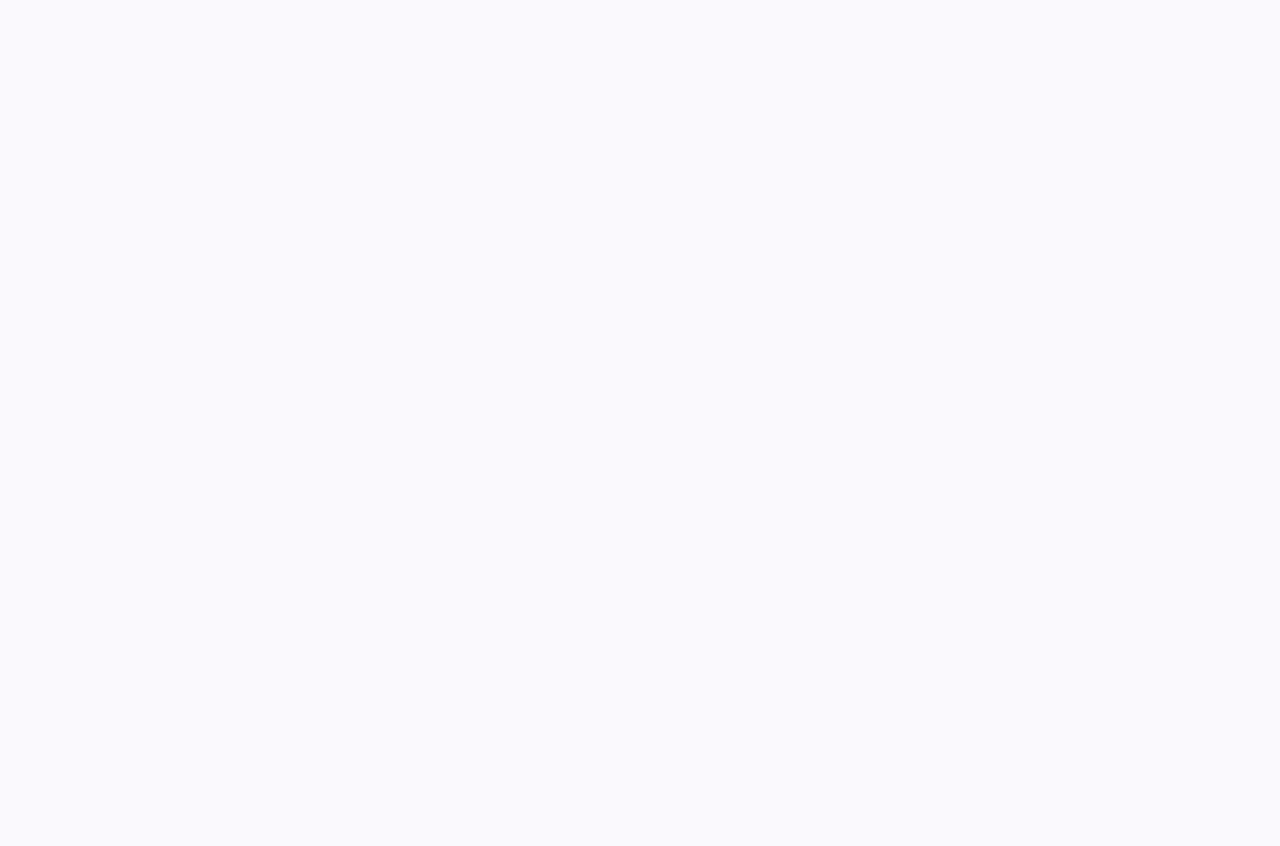
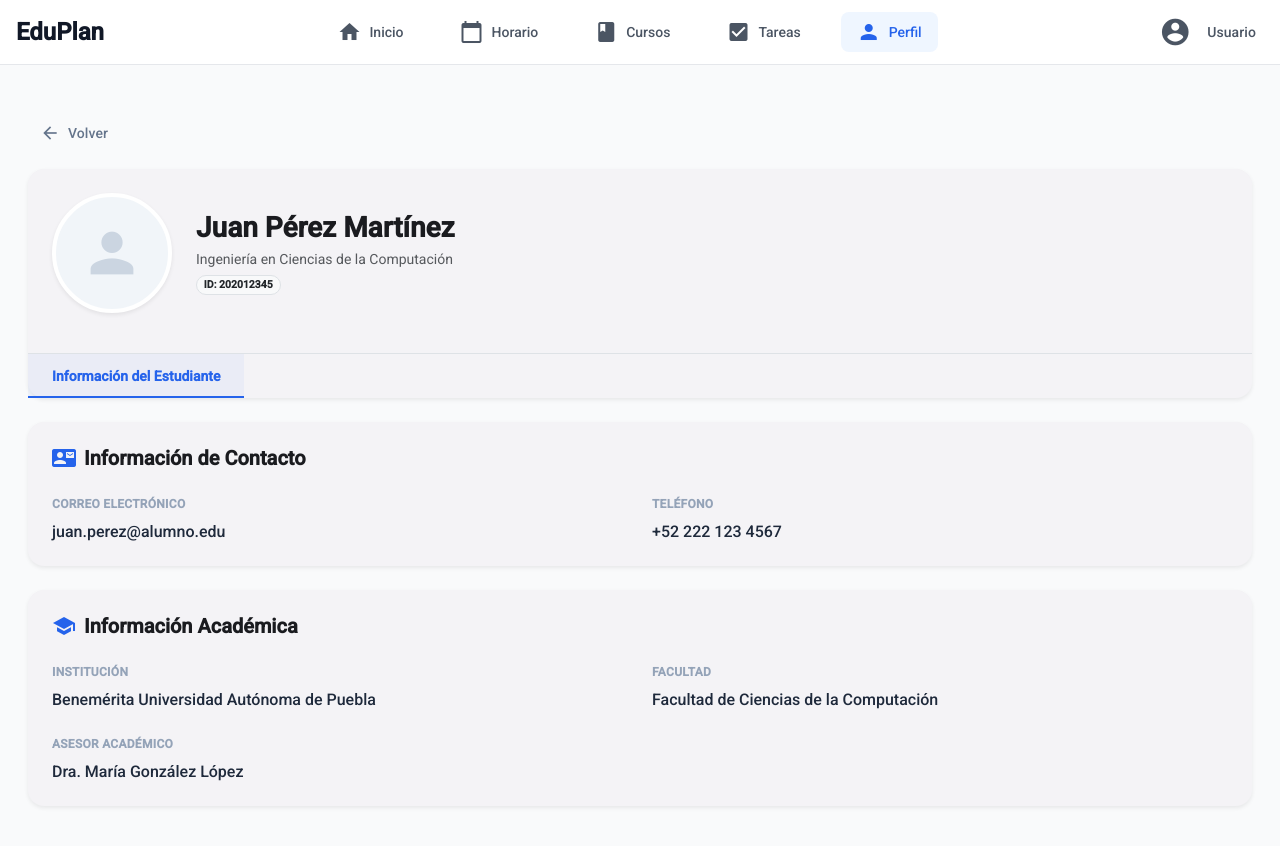
Before and after one commit to UrielTsu/EduPlan-WebApp, an Angular app in the folder EduPlan/: page /perfil in a window 1280 px wide. Before the commit this address led to /. Shown: the top 846 px of the page. Before the commit the page ends 800 px from the top, so only its background shows below. Built offline with nearby package versions, Linux system fonts and the light colour scheme.

Commit message:
dashboard de alumno terminado

```diff
--- a/EduPlan/src/app/app.routes.ts
+++ b/EduPlan/src/app/app.routes.ts
@@ -9,6 +9,7 @@ import { AdminDashboard } from './screens/admin-screens/dashboard-admin/dashboar
 import { CursosD } from './screens/alumnos-screens/cursos-d/cursos-d';
 import { TareasA } from './screens/alumnos-screens/tareas-a/tareas-a';
 import { TareasD } from './screens/alumnos-screens/tareas-d/tareas-d';
+import { PerfilA } from './screens/alumnos-screens/perfil-a/perfil-a';
 
 export const routes: Routes = [
   { path: '', component: HomeScreen, pathMatch: 'full' },
@@ -46,6 +47,10 @@ export const routes: Routes = [
         path : 'tareas-d/:id',
         component : TareasD
       },
+      {
+        path : 'perfil',
+        component : PerfilA
+      }
 
     ]
   }
--- a/EduPlan/src/app/partials/nav-alumno/nav-alumno.ts
+++ b/EduPlan/src/app/partials/nav-alumno/nav-alumno.ts
@@ -44,7 +44,7 @@ export class NavAlumno implements OnInit {
     localStorage.removeItem('userEmail');
     localStorage.removeItem('userName');
     localStorage.removeItem('userRole');
-    this.router.navigate(['/landing']);
+    this.router.navigate(['/']);
   }
 
   get firstName(): string {
--- a/EduPlan/src/app/screens/alumnos-screens/dashboard-alumno/dashboard-alumno.ts
+++ b/EduPlan/src/app/screens/alumnos-screens/dashboard-alumno/dashboard-alumno.ts
@@ -74,12 +74,31 @@ export class DashboardAlumno {
     }
   ];
 
-  scheduleByDay: Record<number, ScheduleItem[]> = {
+ scheduleByDay: Record<number, ScheduleItem[]> = {
+    0: [ // Lunes
+      { time: '08:00 - 10:00', subject: 'Álgebra Lineal', room: 'Aula 405' },
+      { time: '10:30 - 12:30', subject: 'Programación Web', room: 'Aula 102' },
+      { time: '14:00 - 16:00', subject: 'Química Orgánica', room: 'Lab 301' }
+    ],
+    1: [ // Martes
+      { time: '08:00 - 10:00', subject: 'Física II', room: 'Lab 205' },
+      { time: '14:00 - 16:00', subject: 'Cálculo Diferencial', room: 'Aula 301' },
+      { time: '16:30 - 18:30', subject: 'Álgebra Lineal', room: 'Aula 405' }
+    ],
     2: [ // Miércoles
-      { time: '08:00', subject: 'Laboratorio de Química', room: 'Lab 301' },
-      { time: '10:00', subject: 'Cálculo Diferencial', room: 'Aula 301' },
-      { time: '14:00', subject: 'Física II', room: 'Lab 205' },
-      { time: '16:30', subject: 'Programación Web', room: 'Aula 102' },
+      { time: '08:00 - 10:00', subject: 'Laboratorio de Química', room: 'Lab 301' },
+      { time: '10:00 - 12:00', subject: 'Cálculo Diferencial', room: 'Aula 301' },
+      { time: '14:00 - 16:00', subject: 'Física II', room: 'Lab 205' },
+      { time: '16:30 - 18:30', subject: 'Programación Web', room: 'Aula 102' }
+    ],
+    3: [ // Jueves
+      { time: '10:00 - 12:00', subject: 'Física II', room: 'Lab 205' },
+      { time: '14:00 - 16:00', subject: 'Álgebra Lineal', room: 'Aula 405' },
+      { time: '16:30 - 18:30', subject: 'Química Orgánica', room: 'Lab 301'}
+    ],
+    4: [ // Viernes
+      { time: '08:00 - 10:00', subject: 'Programación Web', room: 'Aula 102'},
+      { time: '10:00 - 12:00', subject: 'Cálculo Diferencial', room: 'Aula 301' }
     ]
   };
 
--- /dev/null
+++ b/EduPlan/src/app/screens/alumnos-screens/perfil-a/perfil-a.html
@@ -0,0 +1,82 @@
+<div class="container-fluid py-4 profile-wrapper">
+  <button mat-button class="mb-3 back-btn" (click)="goBack()">
+    <mat-icon>arrow_back</mat-icon>
+    <span>Volver</span>
+  </button>
+
+  <mat-card class="header-card border-0 shadow-sm mb-4">
+    <mat-card-content class="p-4">
+      <div class="row align-items-center g-4">
+        <div class="col-auto">
+          <div class="profile-avatar shadow-sm">
+            <mat-icon>person</mat-icon>
+          </div>
+        </div>
+        <div class="col text-center text-sm-start">
+          <h1 class="h3 fw-bold mb-1">{{ profileData().name }}</h1>
+          <p class="text-muted mb-1">{{ profileData().program }}</p>
+          <span class="badge rounded-pill bg-light text-dark border">ID: {{ profileData().studentId }}</span>
+        </div>
+      </div>
+    </mat-card-content>
+
+    <div class="custom-tabs d-flex border-top mt-3">
+      <button class="tab-item" [class.active]="activeTab() === 'info'" (click)="activeTab.set('info')">
+        Información del Estudiante
+      </button>
+    </div>
+  </mat-card>
+
+  <div class="row g-4">
+    <div class="col-12">
+      <div class="space-y-4">
+
+        <mat-card class="border-0 shadow-sm section-card">
+          <mat-card-content class="p-4">
+            <h2 class="h5 fw-bold mb-4 d-flex align-items-center">
+              <mat-icon class="me-2 color-primary">contact_mail</mat-icon>
+              Información de Contacto
+            </h2>
+
+            <div class="row g-4">
+              <div class="col-12 col-md-6">
+                <label class="info-label">Correo Electrónico</label>
+                <p class="info-value text-break">{{ profileData().email }}</p>
+              </div>
+
+              <div class="col-12 col-md-6">
+                <label class="info-label">Teléfono</label>
+                <p class="info-value">{{ profileData().phone }}</p>
+              </div>
+            </div>
+          </mat-card-content>
+        </mat-card>
+
+        <mat-card class="border-0 shadow-sm section-card mt-4">
+          <mat-card-content class="p-4">
+            <h2 class="h5 fw-bold mb-4 d-flex align-items-center">
+              <mat-icon class="me-2 color-primary">school</mat-icon>
+              Información Académica
+            </h2>
+
+            <div class="row g-4">
+              <div class="col-md-6">
+                <label class="info-label">Institución</label>
+                <p class="info-value">{{ profileData().institution }}</p>
+              </div>
+              <div class="col-md-6">
+                <label class="info-label">Facultad</label>
+                <p class="info-value">{{ profileData().faculty }}</p>
+              </div>
+              <div class="col-md-6">
+                <label class="info-label">Asesor Académico</label>
+                <p class="info-value">{{ profileData().advisor }}</p>
+              </div>
+            </div>
+          </mat-card-content>
+        </mat-card>
+      </div>
+    </div>
+
+  </div>
+</div>
--- /dev/null
+++ b/EduPlan/src/app/screens/alumnos-screens/perfil-a/perfil-a.scss
@@ -0,0 +1,102 @@
+$primary-blue: #2563eb;
+$bg-light: #f8fafc;
+$text-muted: #64748b;
+$border-color: #e2e8f0;
+
+.profile-wrapper {
+  background-color: transparent;
+
+  .back-btn {
+    color: $text-muted;
+    mat-icon { font-size: 20px; width: 20px; height: 20px; }
+  }
+
+  .header-card {
+    border-radius: 1rem;
+
+    .profile-avatar {
+      width: 120px;
+      height: 120px;
+      background: #f1f5f9;
+      border-radius: 50%;
+      display: flex;
+      align-items: center;
+      justify-content: center;
+      border: 4px solid white;
+
+      mat-icon {
+        font-size: 64px;
+        width: 64px;
+        height: 64px;
+        color: #cbd5e1;
+      }
+    }
+  }
+
+  .custom-tabs {
+    .tab-item {
+      border: none;
+      background: none;
+      padding: 0.75rem 1.5rem;
+      font-size: 0.875rem;
+      font-weight: 600;
+      color: $text-muted;
+      position: relative;
+      transition: all 0.2s;
+
+      &.active {
+        color: $primary-blue;
+        background-color: rgba($primary-blue, 0.05);
+
+        &::after {
+          content: '';
+          position: absolute;
+          bottom: 0;
+          left: 0;
+          right: 0;
+          height: 2px;
+          background-color: $primary-blue;
+        }
+      }
+
+      &:hover:not(.active) {
+        background-color: #f9fafb;
+        color: #1e293b;
+      }
+    }
+  }
+
+  .info-label {
+    display: block;
+    font-size: 0.75rem;
+    font-weight: 700;
+    text-transform: uppercase;
+    color: #94a3b8;
+    margin-bottom: 0.5rem;
+    letter-spacing: 0.025em;
+  }
+
+  .info-value {
+    font-size: 1rem;
+    font-weight: 500;
+    color: #1e293b;
+    margin-bottom: 0;
+  }
+
+  .color-primary {
+    color: $primary-blue;
+  }
+
+  .stats-card {
+    border-radius: 1rem;
+  }
+
+  .section-card {
+    border-radius: 1rem;
+  }
+
+  // Ajustes de formularios de Material para ser compactos
+  mat-form-field {
+    font-size: 0.9rem;
+  }
+}
--- /dev/null
+++ b/EduPlan/src/app/screens/alumnos-screens/perfil-a/perfil-a.ts
@@ -0,0 +1,53 @@
+import { Component, signal } from '@angular/core';
+import { CommonModule } from '@angular/common';
+import { RouterModule, Router } from '@angular/router';
+import { MatIconModule } from '@angular/material/icon';
+import { MatCardModule } from '@angular/material/card';
+import { MatButtonModule } from '@angular/material/button';
+import { MatTabsModule } from '@angular/material/tabs';
+
+@Component({
+  selector: 'perfil-a',
+  standalone: true,
+  imports: [
+    CommonModule,
+    RouterModule,
+    MatIconModule,
+    MatCardModule,
+    MatButtonModule,
+    MatTabsModule
+  ],
+  templateUrl: './perfil-a.html',
+  styleUrls: ['./perfil-a.scss']
+})
+export class PerfilA {
+  activeTab = signal<'info' | 'academic' | 'stats'>('info');
+
+  // Datos del perfil inicializados con valores por defecto o localStorage
+  profileData = signal({
+    name: localStorage.getItem('userName') || 'Juan Pérez Martínez',
+    email: localStorage.getItem('userEmail') || 'juan.perez@alumno.edu',
+    phone: '+52 222 123 4567',
+    address: 'Puebla, Puebla, México',
+    birthdate: '15 de Mayo, 2003',
+    studentId: '202012345',
+    institution: 'Benemérita Universidad Autónoma de Puebla',
+    faculty: 'Facultad de Ciencias de la Computación',
+    program: 'Ingeniería en Ciencias de la Computación',
+    semester: '5° Semestre',
+    enrollmentDate: 'Agosto 2020',
+    advisor: 'Dra. María González López'
+  });
+
+  academicStats = {
+    currentGPA: 8.7,
+    activeCourses: 5,
+    creditsCompleted: 120
+  };
+
+  constructor(private router: Router) {}
+
+  goBack() {
+    window.history.back();
+  }
+}
```
